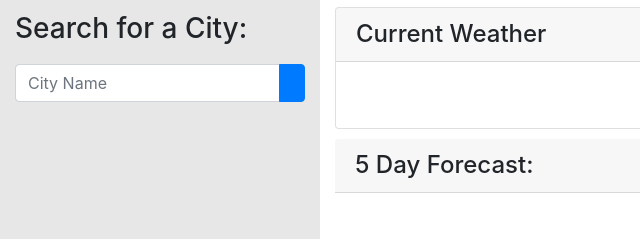
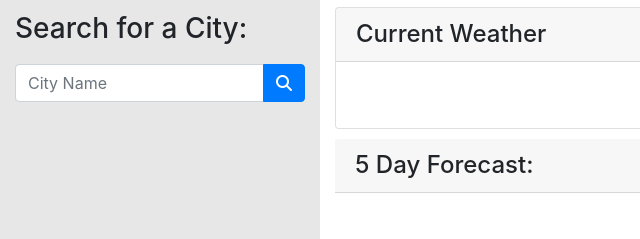
Before and after one commit to cldominy/weather-dashboard, a plain HTML site: page index.html in a window 1280 px wide. Shown: the part 206-445 px from the top of the page, 0-640 px from the left. Drawn offline with nearby package versions, Linux system fonts and the light colour scheme; no server answers.

Commit message:
Added back front awesome cdn

```diff
--- a/index.html
+++ b/index.html
@@ -8,6 +8,8 @@
 
     <!-- Bootstrap -->
     <link rel="stylesheet" href="https://stackpath.bootstrapcdn.com/bootstrap/4.3.1/css/bootstrap.min.css" />
+    <!-- Font Awesome -->
+    <link rel="stylesheet" href="path/to/font-awesome/css/font-awesome.min.css">
     <!-- Google Fonts -->
     <link href="https://fonts.googleapis.com/css2?family=Dosis&display=swap" rel="stylesheet">
     <!-- Custom Styling -->
```
